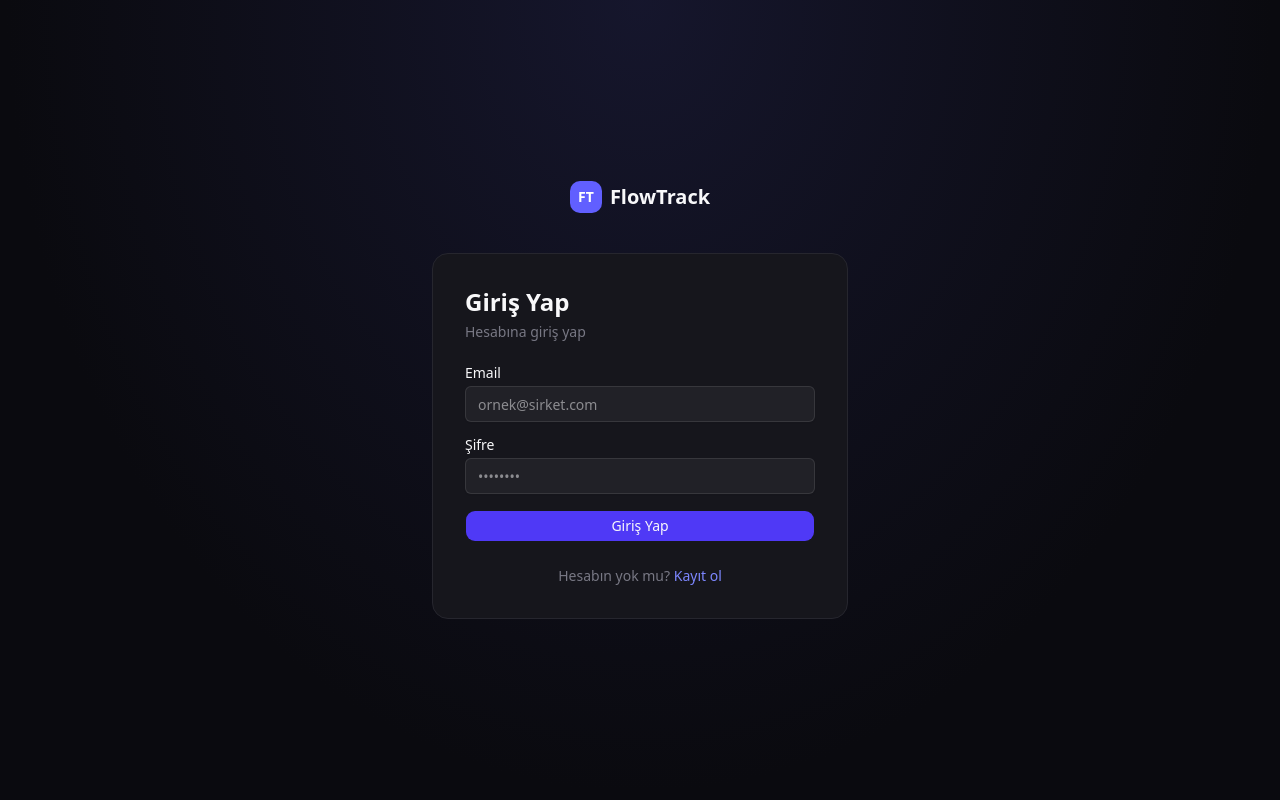
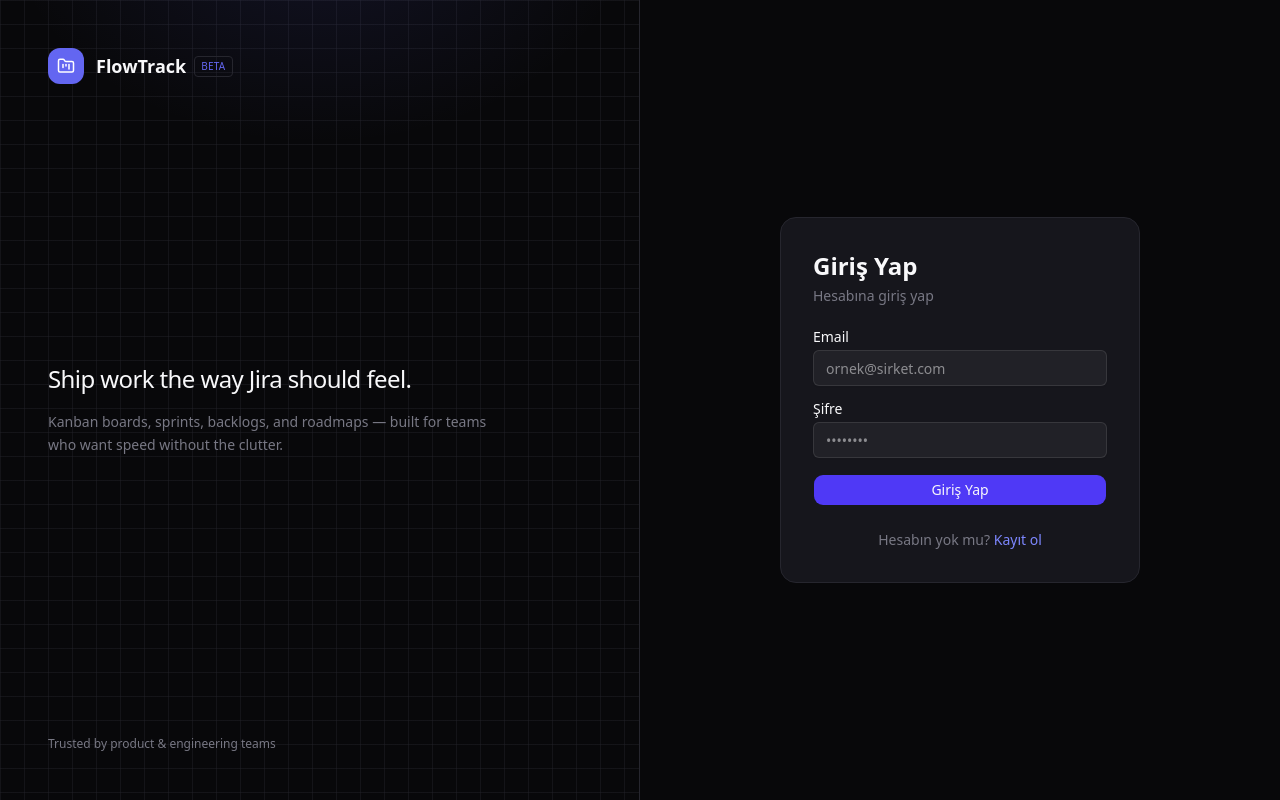
Before and after one commit to ahmetselimergin/test, a Next.js app: page /login in a window 1280 px wide. Built offline with nearby package versions, Linux system fonts and the light colour scheme.

Commit message:
style: auth layout — dark bg, line grid, indigo glow, Beta badge, compact tagline

```diff
--- a/src/app/(auth)/layout.tsx
+++ b/src/app/(auth)/layout.tsx
@@ -1,22 +1,56 @@
+import { FolderKanban } from 'lucide-react'
+
 export default function AuthLayout({ children }: { children: React.ReactNode }) {
   return (
-    <div
-      className="min-h-screen flex items-center justify-center"
-      style={{
-        background:
-          'radial-gradient(ellipse at 50% 0%, rgba(99,102,241,0.15) 0%, rgb(10, 10, 15) 70%)',
-      }}
-    >
-      <div className="w-full max-w-md px-4">
-        <div className="text-center mb-8">
-          <div className="inline-flex items-center gap-2 mb-2">
-            <div className="w-8 h-8 rounded-lg bg-indigo-500 flex items-center justify-center">
-              <span className="text-white font-bold text-sm">FT</span>
+    <div className="min-h-screen flex">
+      <div className="hidden lg:flex lg:w-1/2 relative overflow-hidden bg-[rgb(var(--bg))] border-r border-subtle">
+        {/* Line grid background */}
+        <div
+          className="absolute inset-0"
+          style={{
+            backgroundImage: `
+              linear-gradient(rgb(var(--border) / 0.4) 1px, transparent 1px),
+              linear-gradient(90deg, rgb(var(--border) / 0.4) 1px, transparent 1px)
+            `,
+            backgroundSize: '24px 24px',
+          }}
+        />
+        {/* Indigo glow at top */}
+        <div
+          className="absolute inset-0 opacity-30"
+          style={{
+            background:
+              'radial-gradient(ellipse 70% 40% at 50% -10%, rgb(var(--accent) / 0.4), transparent 70%)',
+          }}
+        />
+        <div className="relative z-10 flex flex-col justify-between p-12 w-full">
+          <div className="flex items-center gap-3">
+            <div className="size-9 rounded-xl bg-accent flex items-center justify-center">
+              <FolderKanban className="text-white" size={18} />
             </div>
-            <span className="font-semibold text-xl">FlowTrack</span>
+            <div className="flex items-center gap-2">
+              <span className="text-lg font-semibold">FlowTrack</span>
+              <span className="text-[10px] font-medium bg-accent/20 text-accent border border-accent/30 rounded px-1.5 py-0.5 tracking-wide uppercase">
+                Beta
+              </span>
+            </div>
           </div>
+          <div className="max-w-md">
+            <h2 className="text-2xl font-medium tracking-tight mb-4">
+              Ship work the way Jira should feel.
+            </h2>
+            <p className="text-muted text-sm leading-relaxed">
+              Kanban boards, sprints, backlogs, and roadmaps — built for teams
+              who want speed without the clutter.
+            </p>
+          </div>
+          <p className="text-xs text-muted">
+            Trusted by product & engineering teams
+          </p>
         </div>
-        {children}
+      </div>
+      <div className="flex-1 flex items-center justify-center p-6 bg-[rgb(var(--bg))]">
+        <div className="w-full max-w-[360px]">{children}</div>
       </div>
     </div>
   )
```
